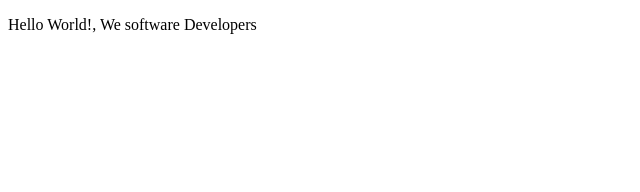
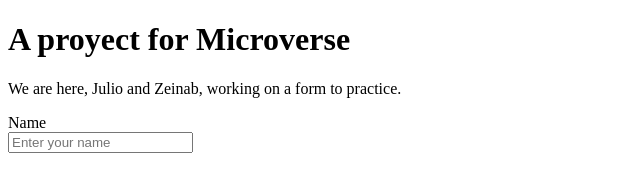
Before and after one commit to BregornOriginal/microverse-trial, a plain HTML site: page index.html in a window 1280 px wide. Shown: the whole page, without its empty margins (0-640 px from the left). Drawn offline with Linux system fonts and the light colour scheme.

Commit message:
Update index
Add a input for the name.

```diff
--- a/index.html
+++ b/index.html
@@ -1,15 +1,28 @@
 <!DOCTYPE html>
 <html lang="en">
   <head>
-    <meta charset="UTF-8">
+    <meta charset="UTF-8" />
     <title>Fork Me! FCC: Test Suite Template</title>
-    <link rel="stylesheet" href="css/style.css">
+    <link rel="stylesheet" href="css/style.css" />
   </head>
 
   <body>
-    <p>Hello World!, We software Developers</p>
+    <main>
+      <h1 id="title">A proyect for Microverse</h1>
+      <p id="description">
+        We are here, Julio and Zeinab, working on a form to practice.
+      </p>
+      <form id="survey-form">
+        <div class="form-group">
+          <label for="name">Name</label>
+          <br>
+          <input id="name" type="text" placeholder="Enter your name">
+        </div>
+      </form>
+    </main>
+
     <script src="https://cdn.freecodecamp.org/testable-projects-fcc/v1/bundle.js"></script>
 
-    <script  src="js/index.js"></script>
+    <script src="js/index.js"></script>
   </body>
 </html>
```
